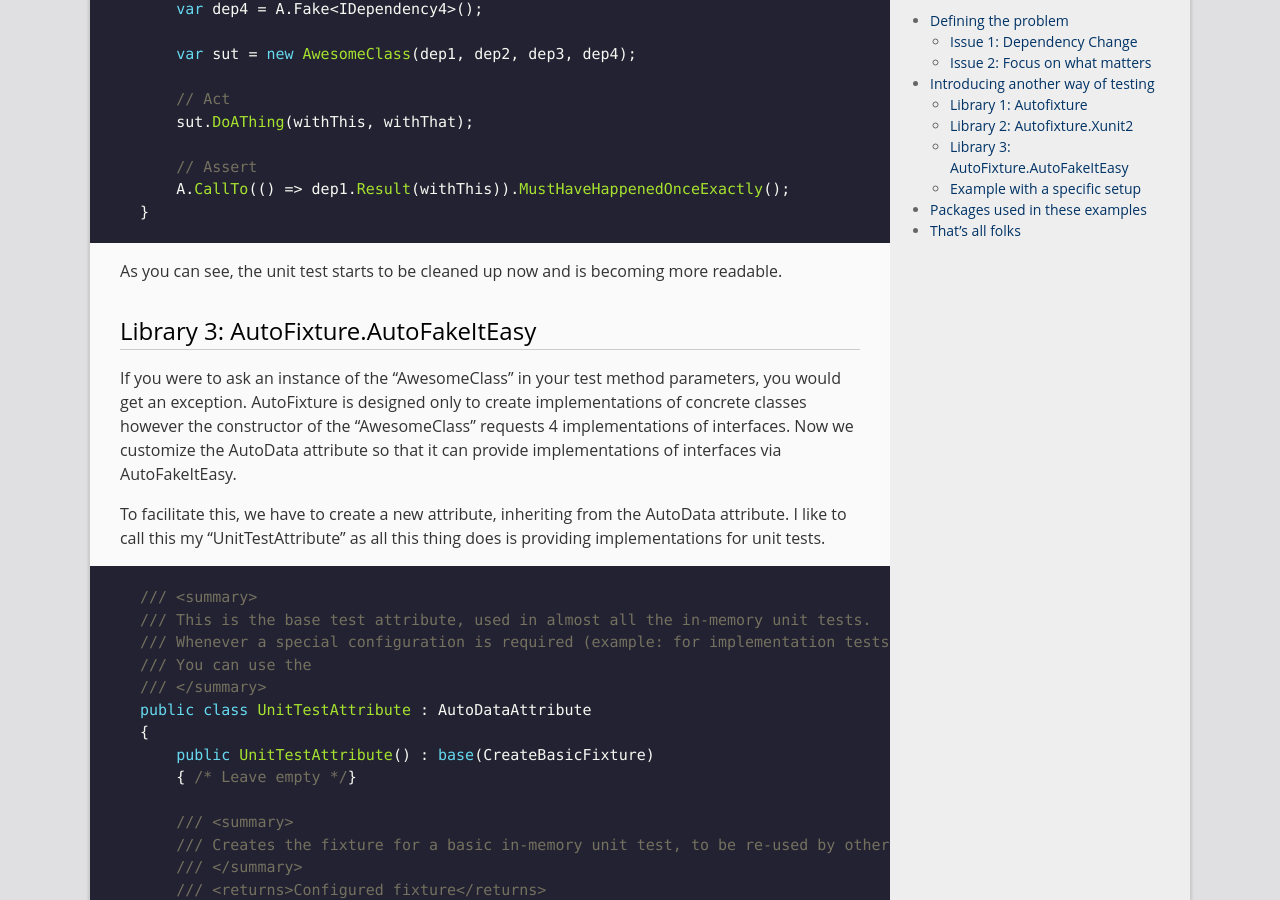
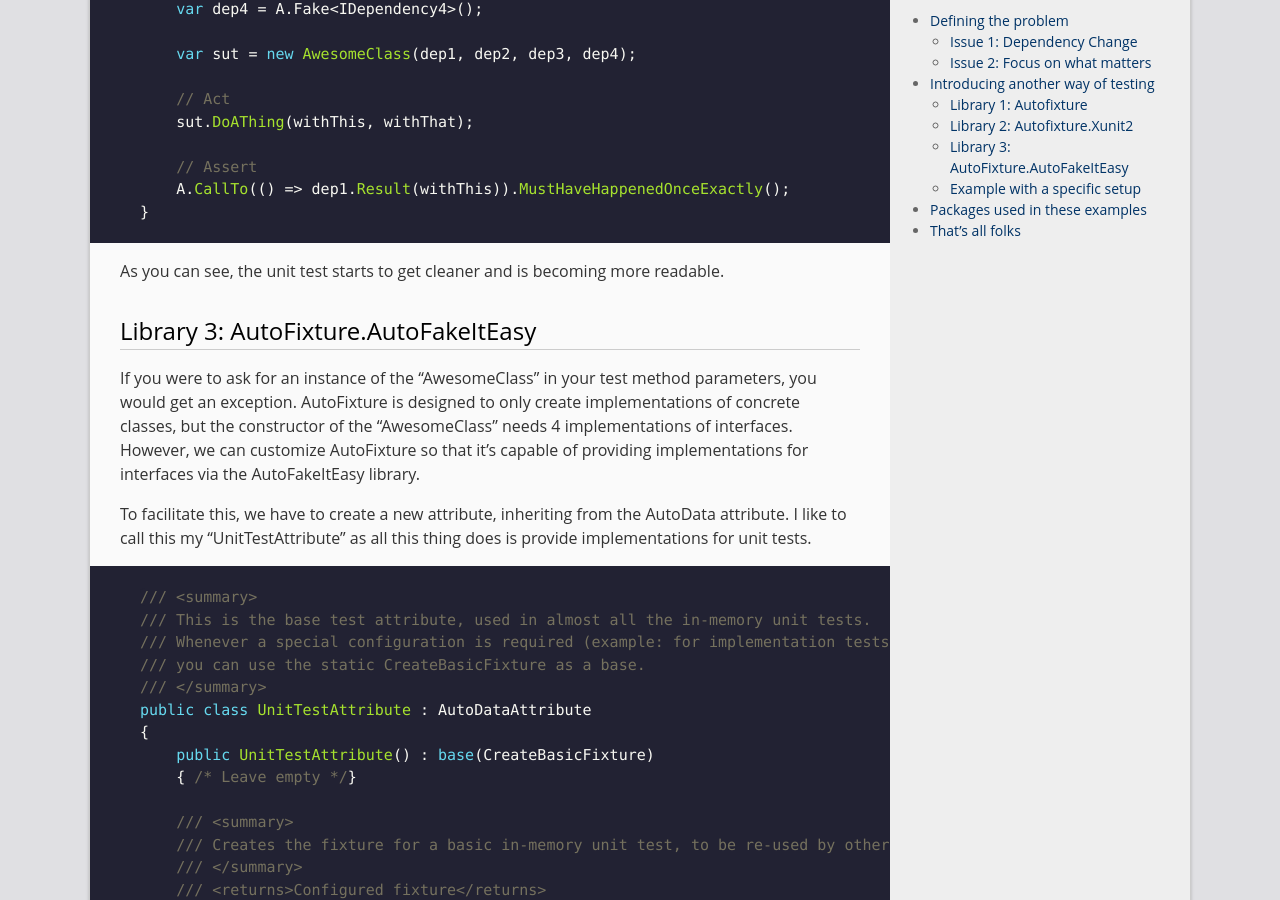
Before and after one commit to johnverbiest/Blog, a Jekyll site: the page built from _posts/2019-06-16-maintainable-unit-testing.md, in a window 1280 px wide and 900 px high, scrolled down 4681 px. Built offline with Jekyll 4.4.1, drawn with Linux system fonts in a browser that asks for light colours; comment, search, counter and statistics services are not loaded; some of the changed text lies outside the part shown.

Commit message:
Updated after some remarks from @Bram
thx!

````diff
--- a/_posts/2019-06-16-maintainable-unit-testing.md
+++ b/_posts/2019-06-16-maintainable-unit-testing.md
@@ -138,18 +138,18 @@
 # Introducing another way of testing
 ## Library 1: Autofixture
 If the value of some specific variable is not crucial for a test, It should be random.
-To make this happen, You can use a library called AutoFixture. This library can generate random values for whatever concrete type you ask. Even complex and nested types are no issue for AutoFixture.
+To make this happen, You can use a library called [AutoFixture](https://github.com/AutoFixture/AutoFixture). This library can generate random values for whatever concrete type you ask. Even complex and nested types are no issue for AutoFixture.
 
 ```cs
 [Fact]
 public void Lib1Autofixture()
 {
     // Arrange
-    var fixture = new Fixture();
     var dep1 = A.Fake<IDependency1>();
     var dep2 = A.Fake<IDependency2>();
     var dep3 = A.Fake<IDependency3>();
     var dep4 = A.Fake<IDependency4>();
+    var fixture = new Fixture();
     var withThis = fixture.Create<string>();
     var withThat = fixture.Create<int>();
 
@@ -184,18 +184,18 @@
     A.CallTo(() => dep1.Result(withThis)).MustHaveHappenedOnceExactly();
 }
 ```
-As you can see, the unit test starts to be cleaned up now and is becoming more readable.
+As you can see, the unit test starts to get cleaner and is becoming more readable.
 
 ## Library 3: AutoFixture.AutoFakeItEasy
-If you were to ask an instance of the "AwesomeClass" in your test method parameters, you would get an exception. AutoFixture is designed only to create implementations of concrete classes however the constructor of the "AwesomeClass" requests 4 implementations of interfaces. Now we customize the AutoData attribute so that it can provide implementations of interfaces via AutoFakeItEasy.
+If you were to ask for an instance of the "AwesomeClass" in your test method parameters, you would get an exception. AutoFixture is designed to only create implementations of concrete classes, but the constructor of the "AwesomeClass" needs 4 implementations of interfaces. However, we can customize AutoFixture so that it's capable of providing implementations for interfaces via the AutoFakeItEasy library.
 
-To facilitate this, we have to create a new attribute, inheriting from the AutoData attribute. I like to call this my "UnitTestAttribute" as all this thing does is providing implementations for unit tests.
+To facilitate this, we have to create a new attribute, inheriting from the AutoData attribute. I like to call this my "UnitTestAttribute" as all this thing does is provide implementations for unit tests.
 
 ```cs
 /// <summary>
 /// This is the base test attribute, used in almost all the in-memory unit tests.
 /// Whenever a special configuration is required (example: for implementation tests)
-/// You can use the
+/// you can use the static CreateBasicFixture as a base.
 /// </summary>
 public class UnitTestAttribute : AutoDataAttribute
 {
````
Also changed, not shown: other parts of _posts/2019-06-16-maintainable-unit-testing.md (+5 -5 lines), 1 other file.
